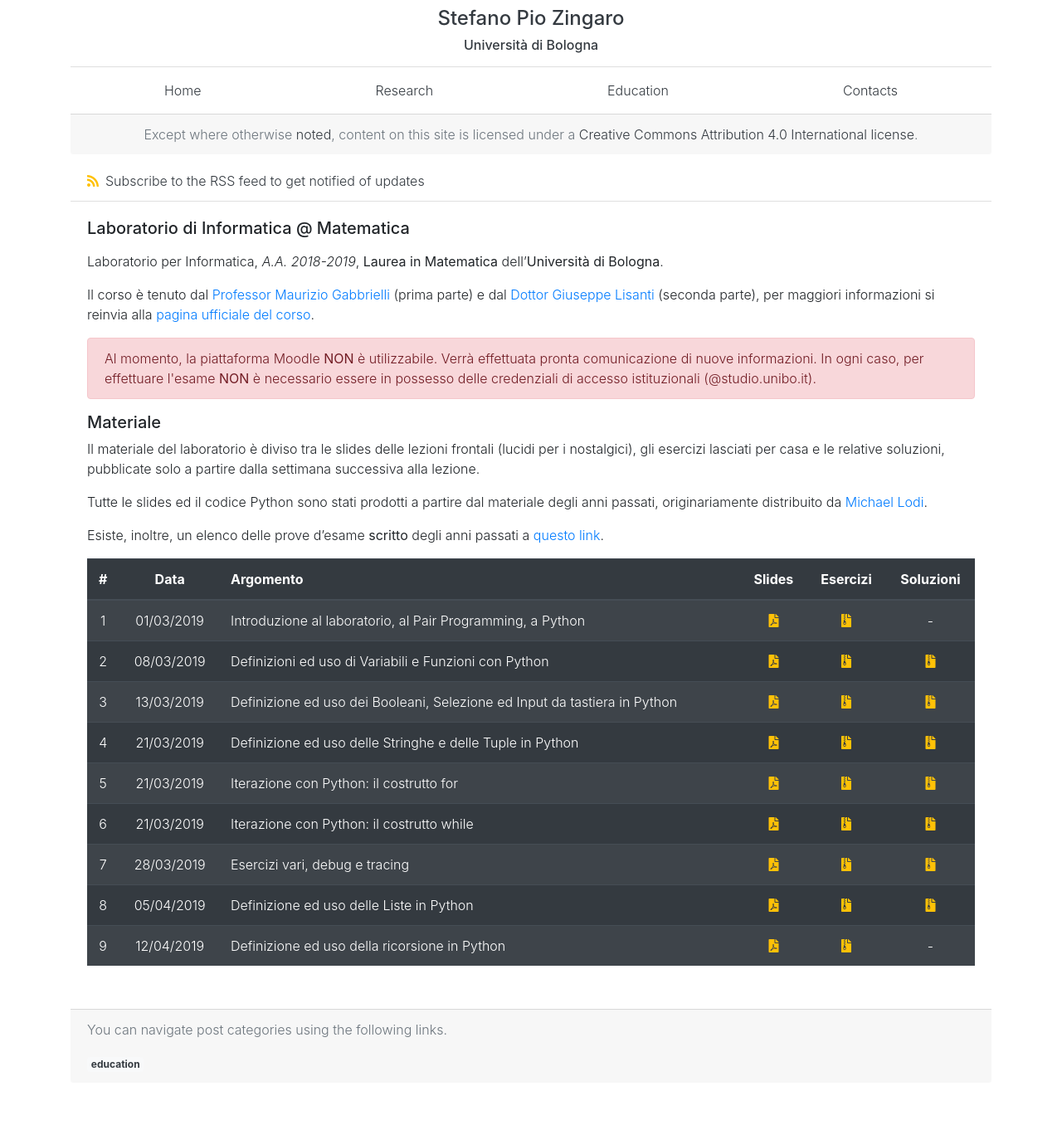
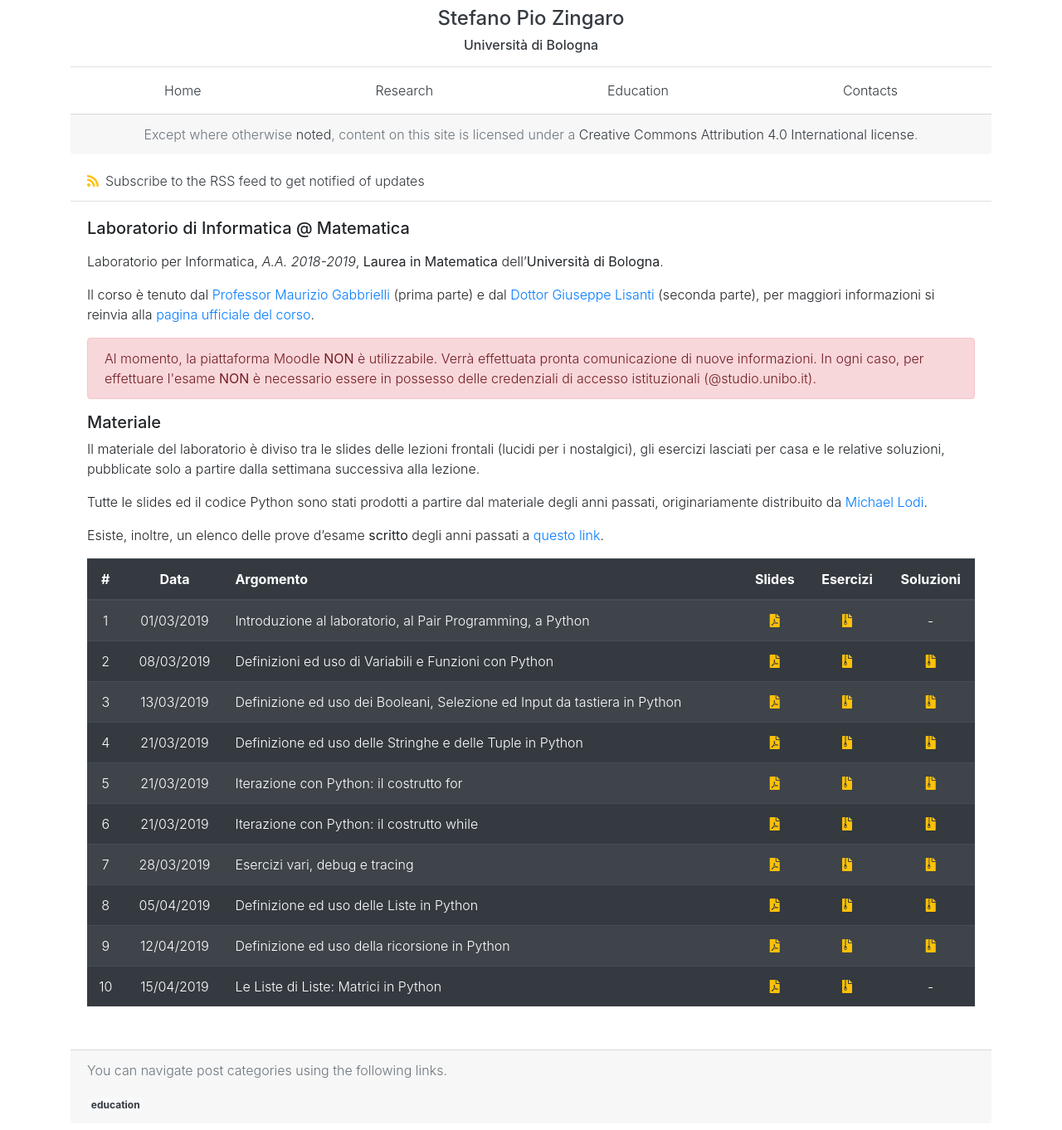
Before and after one commit to saltgz/saltgz.github.io, a Jekyll site: the page built from _posts/2019-02-20-info-mat.md, in a window 1280 px wide. Shown: the whole page at 83% size. Built offline with Jekyll 4.4.1, drawn with Linux system fonts in a browser that asks for light colours; nearby versions of some CDN libraries; before the commit the page ends 1313 px from its top, so only the background shows below that.

Commit message:
new slides for matrices

```diff
--- a/_posts/2019-02-20-info-mat.md
+++ b/_posts/2019-02-20-info-mat.md
@@ -54,4 +54,5 @@ Esiste, inoltre, un elenco delle prove d'esame **scritto** degli anni passati a
 | 6  | 21/03/2019 | Iterazione con Python: il costrutto while | [<i class="fas fa-file-pdf" title="PDF"></i>]({{ "/assets/teaching/slides/python/006_While.pdf" | prepend: site.baseurl }}) | [<i class="fas fa-file-archive" title="ZIP"></i>]({{ "/assets/teaching/esercizi/python/006_Esercizi.zip" | prepend: site.baseurl }}) | [<i class="fas fa-file-archive" title="ZIP"></i>]({{ "/assets/teaching/esercizi/python/soluzioni/006_Soluzioni.zip" | prepend: site.baseurl }}) |
 | 7  | 28/03/2019 | Esercizi vari, debug e tracing | [<i class="fas fa-file-pdf" title="PDF"></i>]({{ "/assets/teaching/slides/python/007_Debug.pdf" | prepend: site.baseurl }}) | [<i class="fas fa-file-archive" title="ZIP"></i>]({{ "/assets/teaching/esercizi/python/007_Esercizi.zip" | prepend: site.baseurl }}) | [<i class="fas fa-file-archive" title="ZIP"></i>]({{ "/assets/teaching/esercizi/python/soluzioni/007_Soluzioni.zip" | prepend: site.baseurl }}) |
 | 8  | 05/04/2019 | Definizione ed uso delle Liste in Python | [<i class="fas fa-file-pdf" title="PDF"></i>]({{ "/assets/teaching/slides/python/008_Liste.pdf" | prepend: site.baseurl }}) | [<i class="fas fa-file-archive" title="ZIP"></i>]({{ "/assets/teaching/esercizi/python/008_Esercizi.zip" | prepend: site.baseurl }}) | [<i class="fas fa-file-archive" title="ZIP"></i>]({{ "/assets/teaching/esercizi/python/soluzioni/008_Soluzioni.zip" | prepend: site.baseurl }}) |
-| 9  | 12/04/2019 | Definizione ed uso della ricorsione in Python | [<i class="fas fa-file-pdf" title="PDF"></i>]({{ "/assets/teaching/slides/python/009_Ricorsione.pdf" | prepend: site.baseurl }}) | [<i class="fas fa-file-archive" title="ZIP"></i>]({{ "/assets/teaching/esercizi/python/009_Esercizi.zip" | prepend: site.baseurl }}) | - |
+| 9  | 12/04/2019 | Definizione ed uso della ricorsione in Python | [<i class="fas fa-file-pdf" title="PDF"></i>]({{ "/assets/teaching/slides/python/009_Ricorsione.pdf" | prepend: site.baseurl }}) | [<i class="fas fa-file-archive" title="ZIP"></i>]({{ "/assets/teaching/esercizi/python/009_Esercizi.zip" | prepend: site.baseurl }}) | [<i class="fas fa-file-archive" title="ZIP"></i>]({{ "/assets/teaching/esercizi/python/soluzioni/009_Soluzioni.zip" | prepend: site.baseurl }}) |
+| 10  | 15/04/2019 | Le Liste di Liste: Matrici in Python | [<i class="fas fa-file-pdf" title="PDF"></i>]({{ "/assets/teaching/slides/python/010_Matrici.pdf" | prepend: site.baseurl }}) | [<i class="fas fa-file-archive" title="ZIP"></i>]({{ "/assets/teaching/esercizi/python/010_Esercizi.zip" | prepend: site.baseurl }}) | - |
```
Also changed, not shown: 2 other files.
